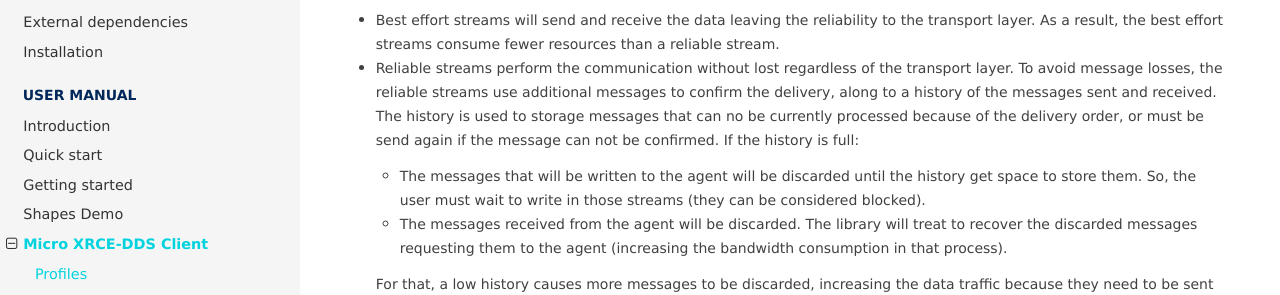
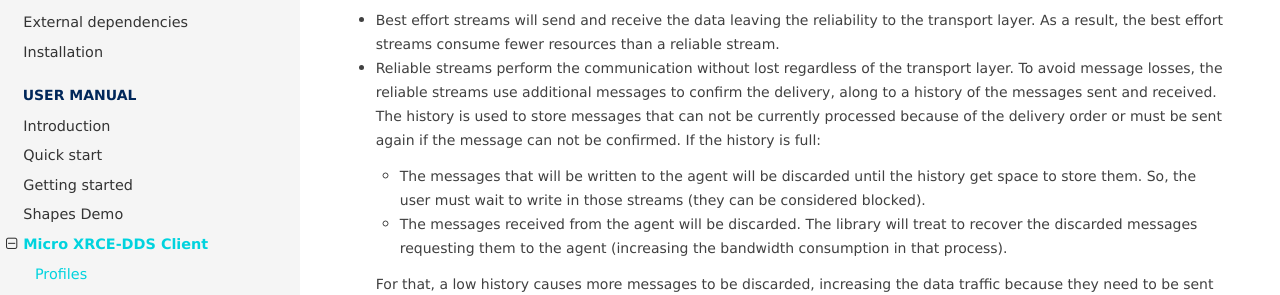
Before and after one commit to eProsima/Micro-XRCE-DDS-docs, a Sphinx documentation site: the page built from docs/client.rst, in a window 1280 px wide and 900 px high, scrolled down 2487 px. Shown: the part 200-495 px from the top of the window. Built offline with Sphinx 7.4.7 and the Read the Docs theme 2.0.0, drawn with Linux system fonts in a browser that asks for light colours.

Commit message:
Update docs/client.rst
Co-Authored-By: lemunozm <lemunozm@gmail.com>

```diff
--- a/docs/client.rst
+++ b/docs/client.rst
@@ -122,7 +122,7 @@ There are two types of streams: best effort and reliable streams and you can cre
 
 * Reliable streams perform the communication without lost regardless of the transport layer.
   To avoid message losses, the reliable streams use additional messages to confirm the delivery, along to a history of the messages sent and received.
-  The history is used to storage messages that can no be currently processed because of the delivery order, or must be send again if the message can not be confirmed.
+  The history is used to store messages that can not be currently processed because of the delivery order or must be sent again if the message can not be confirmed.
   If the history is full:
 
   * The messages that will be written to the agent will be discarded until the history get space to store them.
```
